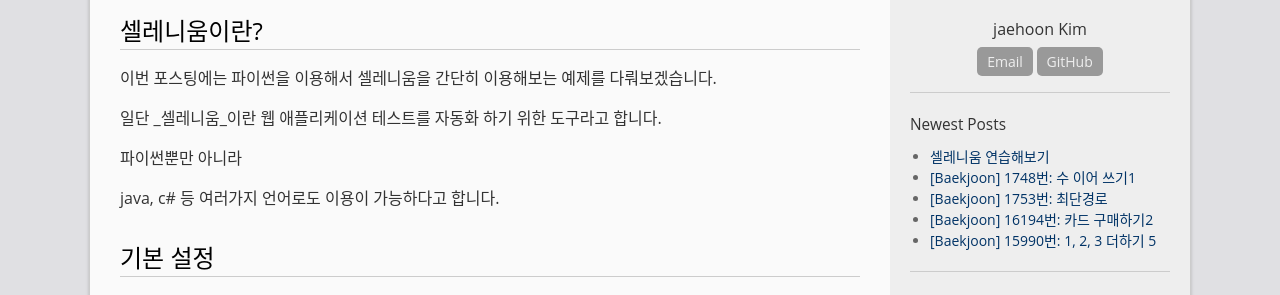
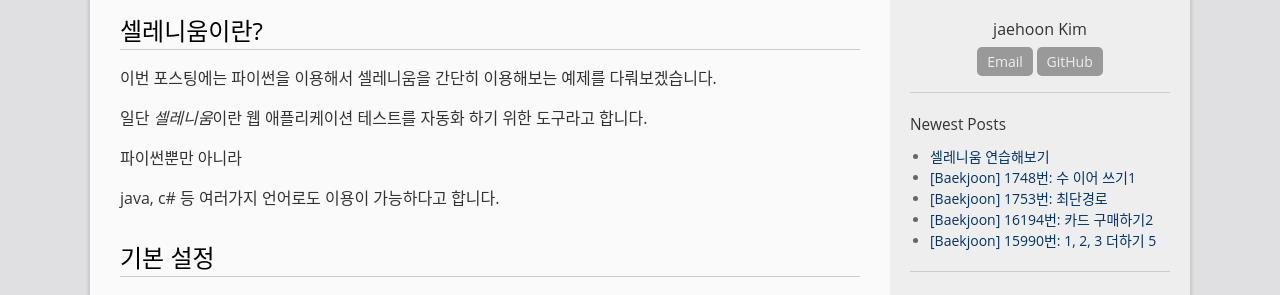
Before and after one commit to jh9875/jh9875.github.io, a Jekyll site: the page built from _posts/2020-07-29-selenium1.markdown, in a window 1280 px wide and 900 px high. Shown: the part 260-555 px from the top of the window. Built offline with Jekyll 4.4.1, drawn with Linux system fonts in a browser that asks for light colours; comment, search, counter and statistics services are not loaded.

Commit message:
modify posting

```diff
--- a/_posts/2020-07-29-selenium1.markdown
+++ b/_posts/2020-07-29-selenium1.markdown
@@ -11,7 +11,7 @@ tags: [python, selenium]
 
 이번 포스팅에는 파이썬을 이용해서 셀레니움을 간단히 이용해보는 예제를 다뤄보겠습니다.
 
-일단 _셀레니움_이란 웹 애플리케이션 테스트를 자동화 하기 위한 도구라고 합니다.
+일단 *셀레니움*이란 웹 애플리케이션 테스트를 자동화 하기 위한 도구라고 합니다.
 
 파이썬뿐만 아니라
 
@@ -85,13 +85,13 @@ driver.get('사이트 주소')
 
 눌러보면 다음과 같이 페이지의 오른쪽에 페이지의 요소를 볼 수 있는 것이 뜹니다.
 
-![c0729_1](./images/c0729_1.PNG)
+![c0729_1](../images/c0729_1.PNG)
 
 그런다음 오른쪽 페이지 요소에 마우스 커서를 옮기다 보면 원하는 요소가 파란색으로 변하면서 어떤 것인지 알 수 있습니다.
 
 저는 영화랭킹에 접근하고싶기 때문에 아래의 요소에 접근해 보겠습니다.
 
-![c0729_2](./images/c0729_2.PNG)
+![c0729_2](../images/c0729_2.PNG)
 
 위 이미지에서 파란색으로 되어있는 부분에 마우스 오른쪽 클릭, Copy, Copy XPath를 누르면 XPath값이 복사가 됩니다.
 
```
